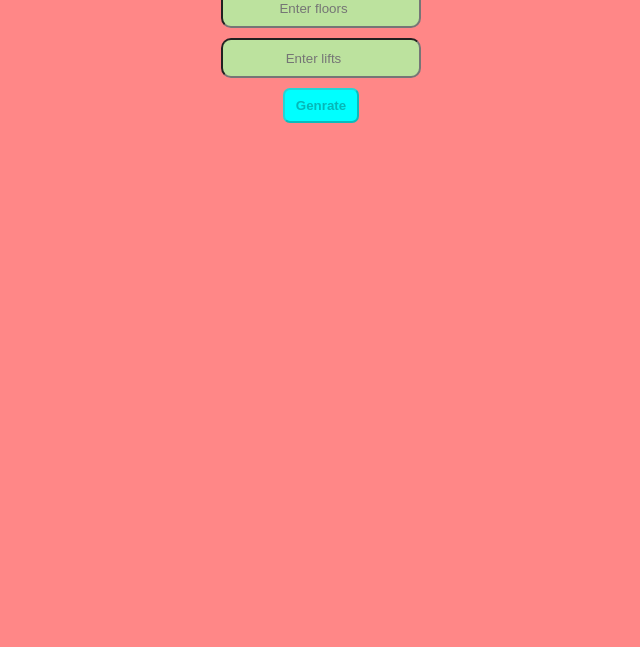
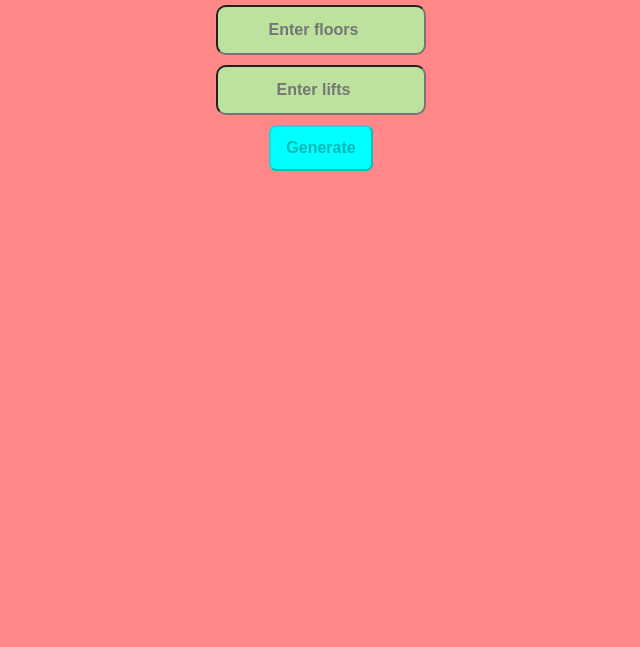
Before and after one commit to vinit717/lift, a plain HTML site: page index.html in a window 1280 px wide. Shown: the part 153-800 px from the top of the page, without its empty margins (319-959 px from the left). Drawn offline with Linux system fonts and the light colour scheme; a web font is replaced by a local one.

Commit message:
done with lift timming

```diff
--- a/index.html
+++ b/index.html
@@ -5,7 +5,7 @@
     <meta charset="UTF-8">
     <meta http-equiv="X-UA-Compatible" content="IE=edge">
     <meta name="viewport" content="width=device-width, initial-scale=1.0">
-    <title>Document</title>
+    <title>Lift-simulation</title>
 </head>
 <link href="https://fonts.cdnfonts.com/css/seven-segment" rel="stylesheet">
 <link rel="stylesheet" href="style.css">
@@ -22,7 +22,7 @@
             <br>
             <input type="number" id="lift-input" placeholder="Enter lifts">
             <br>
-            <button class="confirm-btn " disabled="disabled">Genrate</button>
+            <button class="confirm-btn " disabled="disabled">Generate</button>
         </section>
     </div>
     <main class="floors-container bg-video">
--- a/main.js
+++ b/main.js
@@ -20,7 +20,7 @@ document.addEventListener("DOMContentLoaded", () => {
         let totalliftvalue = Number(liftValue.value);
         var x = window.matchMedia("(max-width: 750px)");
         if (x.matches) {
-          console.log("width <750");
+          // console.log("width <750");
           if (totalFloorvalue < 50 && totalliftvalue < 5) {
             document.querySelector(".confirm-btn").removeAttribute("disabled");
           }
@@ -28,7 +28,7 @@ document.addEventListener("DOMContentLoaded", () => {
             alert("negative number is not allowed");
           }
         } else {
-          console.log("width>750");
+          // console.log("width>750");
           if (totalFloorvalue < 50 && totalliftvalue < 11) {
             document.querySelector(".confirm-btn").removeAttribute("disabled");
           }
@@ -54,7 +54,7 @@ function generateBtn() {
   const floorValue = document.querySelector("#floor-input");
   const liftValue = document.querySelector("#lift-input");
   const inputBox = document.querySelector("input");
-  console.log(inputBox);
+  // console.log(inputBox);
   inputBox.addEventListener("keyup", () => {});
   if (floorValue.value && liftValue.value) {
     totalfloors = Number(floorValue.value);
@@ -67,8 +67,8 @@ function generateBtn() {
   // if (totalfloors < 0 && totallifts < 0) {
   //   alert("negative number is not allowed");
   // }
-  console.log(typeof totalfloors, totalfloors);
-  console.log(typeof totallifts, totallifts);
+  // console.log(typeof totalfloors, totalfloors);
+  // console.log(typeof totallifts, totallifts);
 
   // else {
   //   alert("please enter floors & lifts");
@@ -85,11 +85,11 @@ function generateBtn() {
 
 function floorMaking() {
   const floorContainer = document.querySelector(".floors-container");
-  console.log(totalfloors);
+  // console.log(totalfloors);
   for (let i = 0; i < totalfloors; i++) {
     var rowfloor = document.createElement("section");
     rowfloor.setAttribute("class", "floor");
-    console.log(rowfloor);
+    // console.log(rowfloor);
     floorContainer.append(rowfloor);
     const floors = ` <div class="floor-no-${i} floor-common">
     <div class="btn-floor ">
@@ -176,7 +176,7 @@ function doorMovement(liftId) {
     liftRightmove.classList.add("right-move-close");
     liftLeftmove.classList.remove("left-move-open");
     liftRightmove.classList.remove("right-move-open");
-  }, 2500 * 2);
+  }, 2500 + 1000);
   setTimeout(() => {
     liftLeftmove.classList.remove("left-move-close");
     liftRightmove.classList.remove("right-move-close");
--- a/style.css
+++ b/style.css
@@ -49,45 +49,40 @@ header {
 .main-heading {
   text-align: center;
   position: relative;
-  width: 30rem;
+  width: 35rem;
   background-color: var(--color-light-green-1);
   color: var(--color-dark-green);
   margin-bottom: 2rem;
   border-radius: 1.2rem;
   padding: 2rem 1rem;
-  font-size: 3rem;
-  font-weight: 700;
+  font-size: 4rem;
+  font-weight: 900;
 }
 .form-section {
   display: flex;
   justify-content: center;
   text-align: center;
 }
-#floor-input {
-  height: 4rem;
-  width: 20rem;
+#floor-input,
+#lift-input {
+  height: 5rem;
+  width: 21rem;
   margin-bottom: 1rem;
   border-radius: 1rem;
   color: var(--color-grey);
-  font-weight: 500;
+  font-weight: 600;
   background-color: var(--color-dark-green-1);
   text-align: center;
+  font-size: 1.6rem;
 }
-#lift-input {
-  height: 4rem;
-  width: 20rem;
-  margin-bottom: 1rem;
-  border-radius: 1rem;
-  color: var(--color-grey);
-  font-weight: 500;
-  background-color: var(--color-dark-green-1);
-  text-align: center;
-}
+
 .confirm-btn {
-  padding: 0.8rem 1.1rem;
+  padding: 1.2rem 1.5rem;
   border-radius: 0.7rem;
   font-weight: bold;
   background-color: aqua;
+  font-size: 1.6rem;
+  font-weight: 700;
 }
 .floors-container {
   display: flex;
@@ -97,6 +92,7 @@ header {
 }
 .floor {
   margin-top: var(--floors-space);
+
   width: 97vw;
   height: 15rem;
   border-top: 2px solid black;
@@ -117,7 +113,7 @@ header {
   margin: 1.2rem 2rem 1rem 0rem;
   background-color: aqua;
   border-radius: 1rem;
-  font-size: 1.6rem;
+  font-size: 1.8rem;
   font-weight: 700;
   color: rgb(69, 68, 68);
   box-shadow: 0 2rem 5rem rgba(black, 0.5);
@@ -143,6 +139,7 @@ header {
   display: none;
 }
 .lift {
+  background-color: rgb(168, 166, 166);
   height: 11rem;
   width: 8.5rem;
   border: 2px solid black;
```
